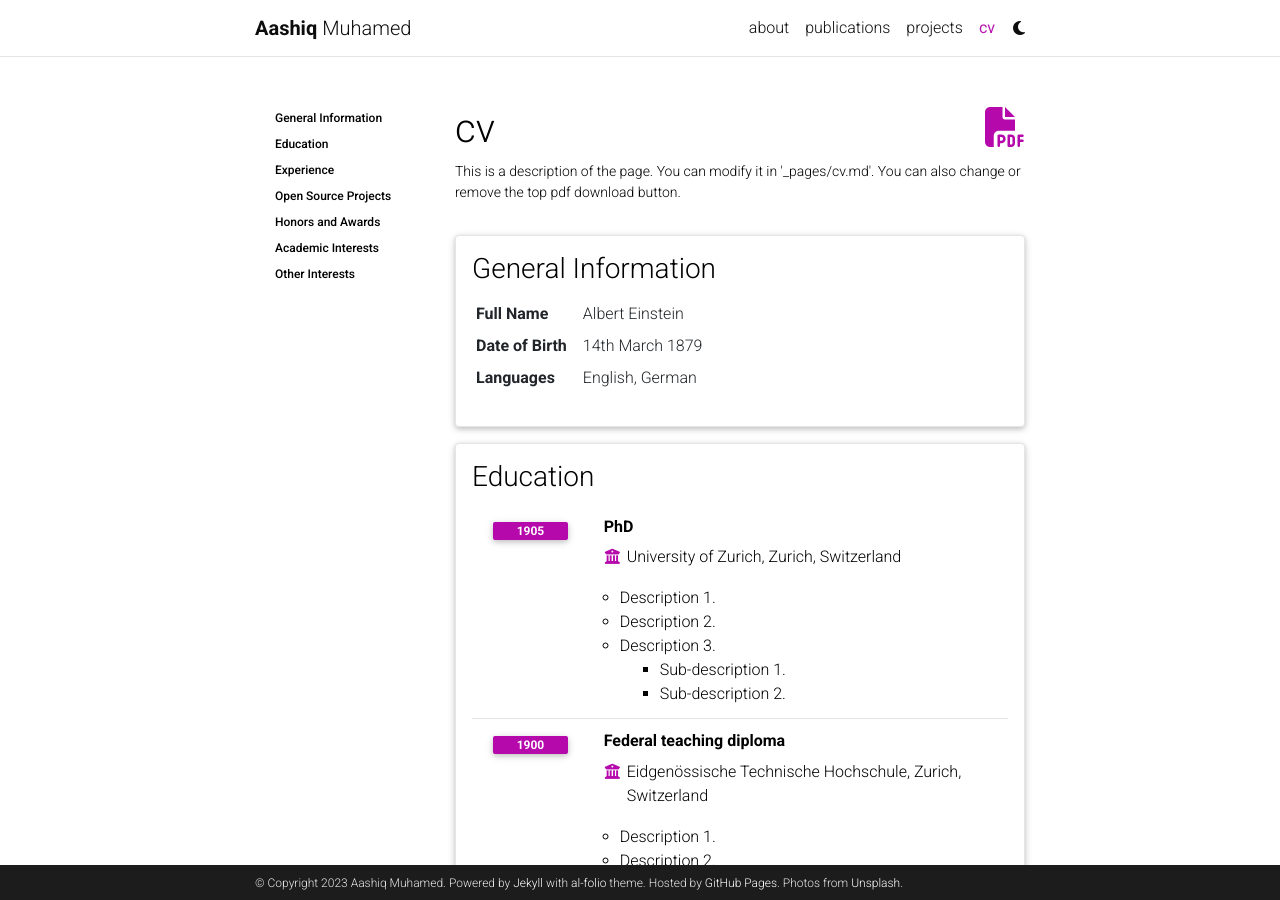
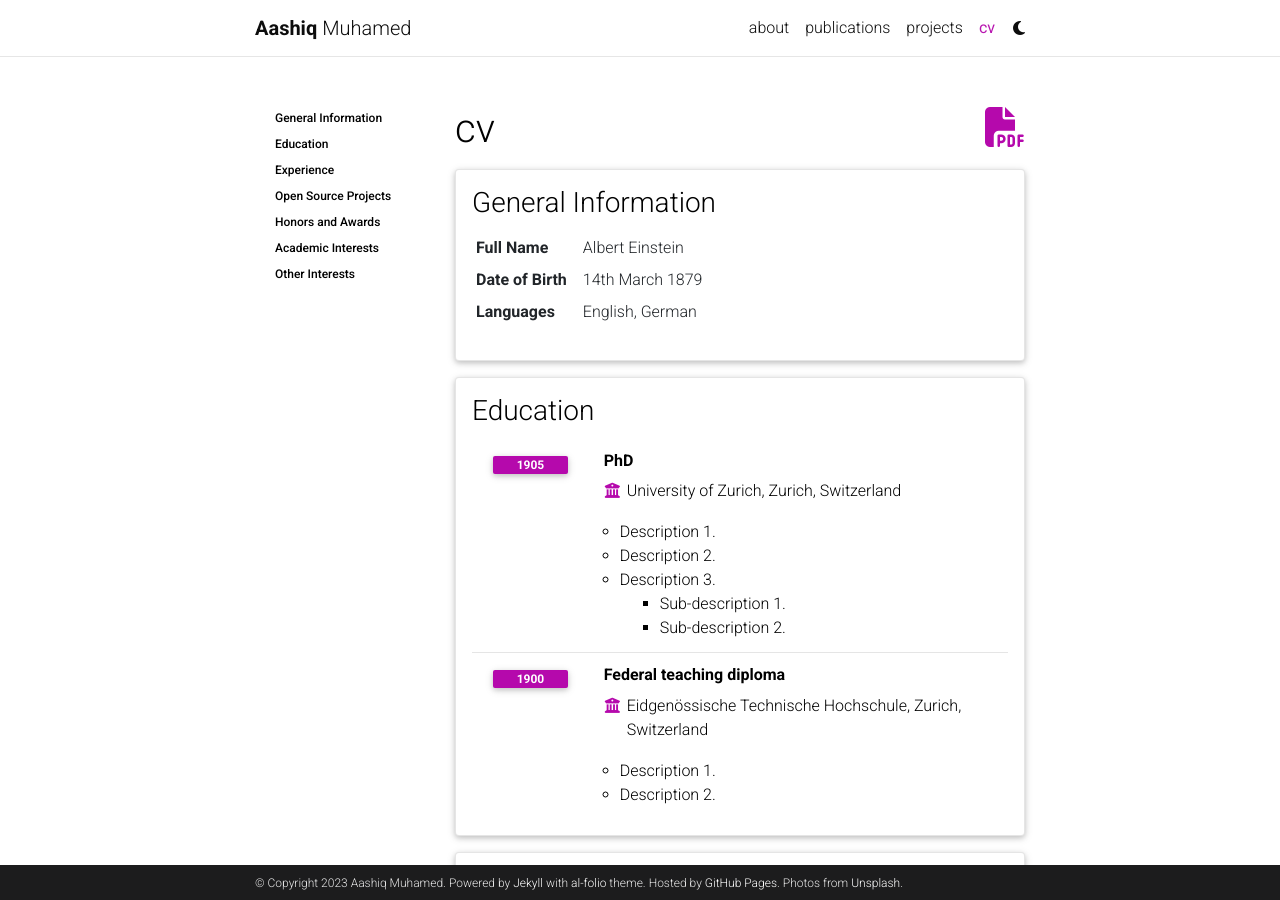
Before and after one commit to aashiqmuhamed/aashiqmuhamed.github.io, a Jekyll site: the page built from _pages/cv.md, in a window 1280 px wide and 900 px high. Built offline with Jekyll 4.4.1, drawn with Linux system fonts in a browser that asks for light colours; comment, search, counter and statistics services are not loaded; a style sheet for code colours, icons or effects is not loaded.

Commit message:
Update cv.md

```diff
--- a/_pages/cv.md
+++ b/_pages/cv.md
@@ -4,8 +4,8 @@
 title: cv
 nav: true
 nav_order: 4
-cv_pdf: example_pdf.pdf
-description: This is a description of the page. You can modify it in '_pages/cv.md'. You can also change or remove the top pdf download button.
+cv_pdf: aashiq.pdf
+description:
 toc:
   sidebar: left
 ---
```
